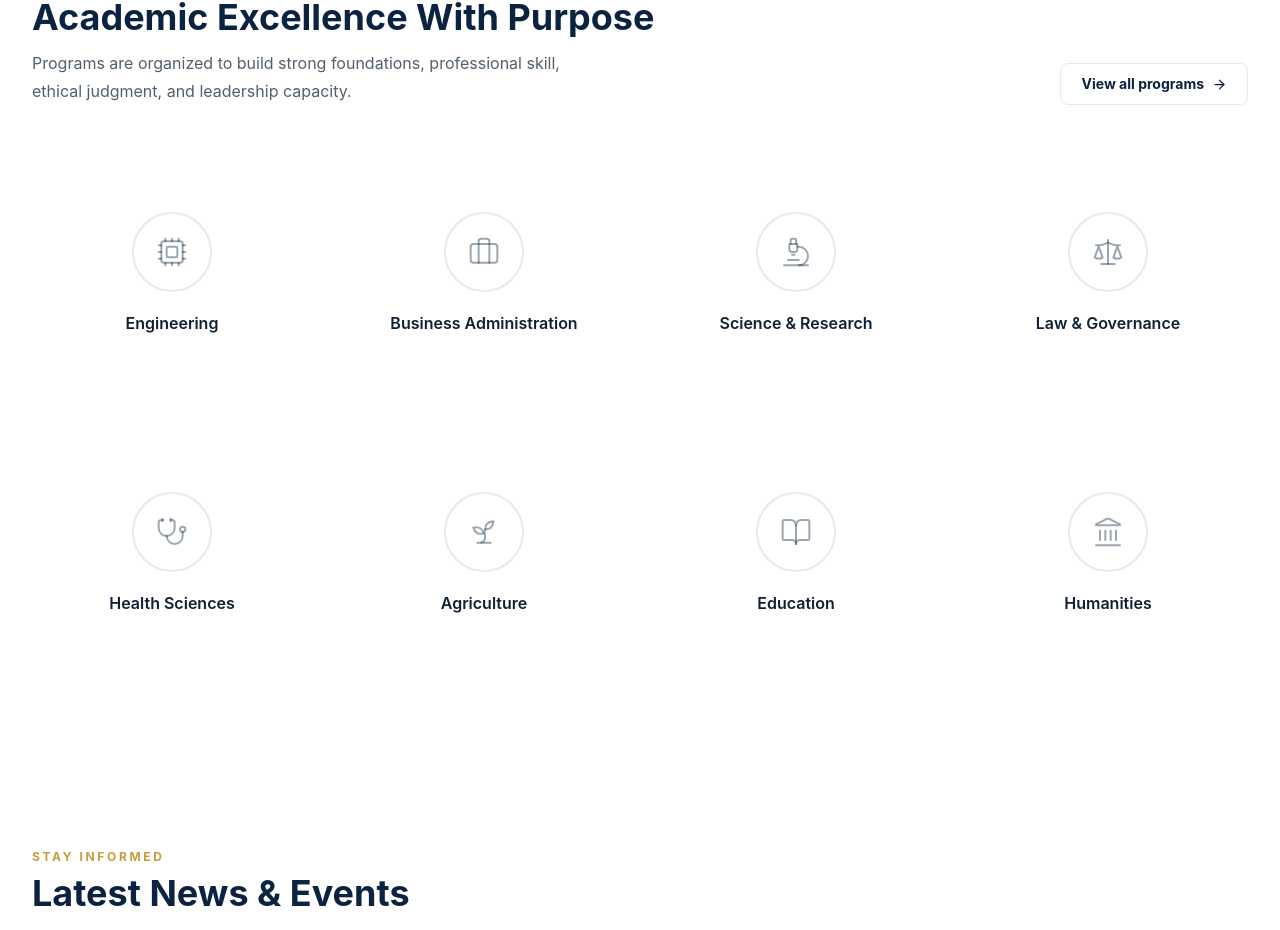
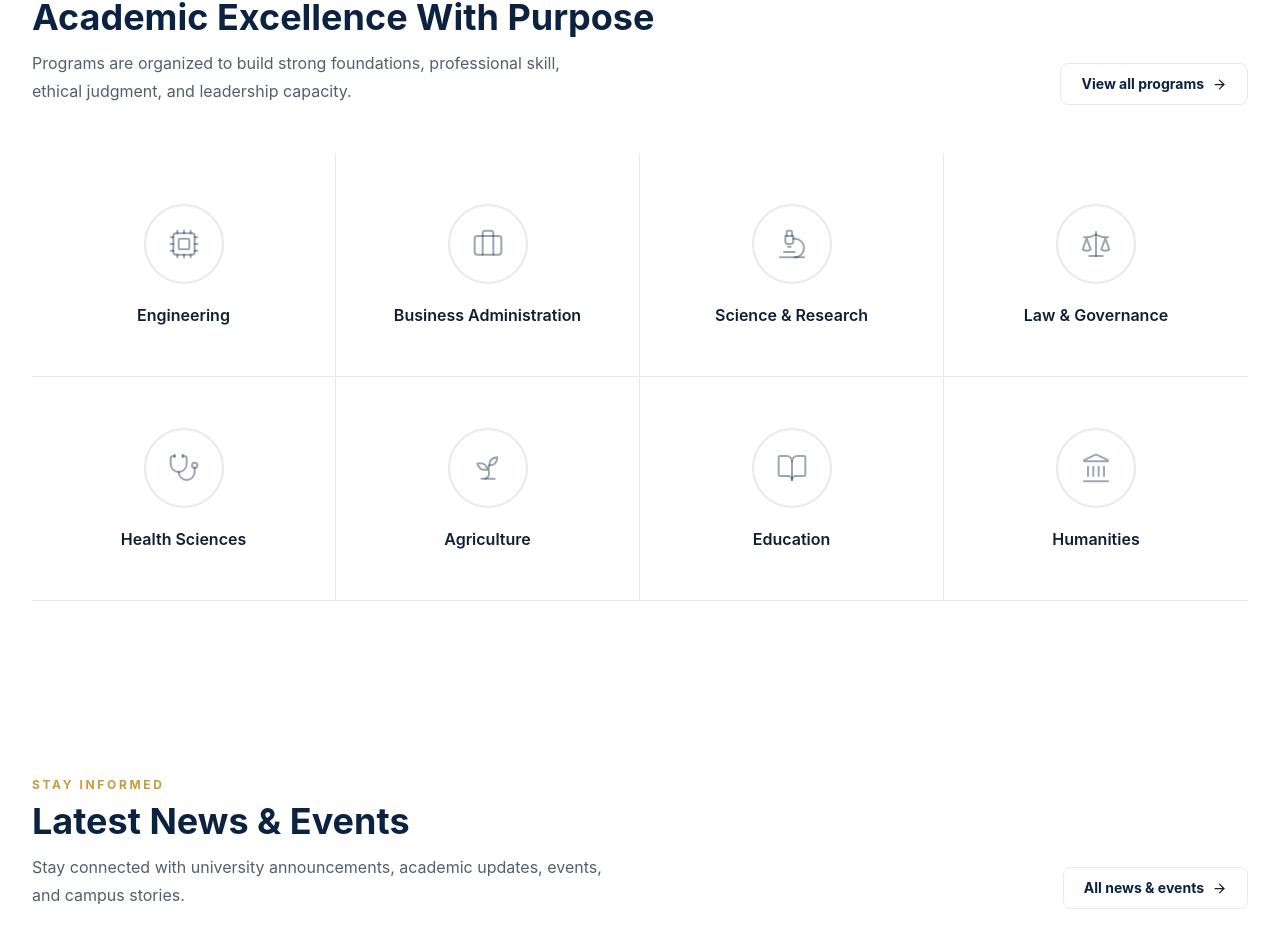
Before and after one commit to Arvi-Saleque/buek, a Next.js app: page / in a window 1280 px wide. Shown: the part 1925-2855 px from the top of the page. Built offline with nearby package versions, Linux system fonts and the light colour scheme; no server answers; the database is empty.

Commit message:
Restore academic card dividers

```diff
--- a/src/app/(site)/page.tsx
+++ b/src/app/(site)/page.tsx
@@ -304,14 +304,14 @@ export default async function HomePage() {
             </Link>
           </div>
 
-          <div className="grid gap-x-8 gap-y-10 sm:grid-cols-2 lg:grid-cols-4">
+          <div className="grid sm:grid-cols-2 lg:grid-cols-4">
             {academicCards.map((card, index) => {
               const Icon = quickAccessIconMap[card.icon] || BookOpen;
 
               return (
                 <div
                   key={`${card.title}-${index}`}
-                  className="group flex min-h-60 flex-col items-center justify-center gap-5 px-8 py-14 text-center transition hover:-translate-y-1"
+                  className="group flex min-h-56 flex-col items-center justify-center gap-5 border-b border-university-line px-8 py-12 text-center transition hover:-translate-y-1 sm:border-r sm:[&:nth-child(2n)]:border-r-0 lg:[&:nth-child(2n)]:border-r lg:[&:nth-child(4n)]:border-r-0"
                 >
                   <span className="grid h-20 w-20 place-items-center rounded-full border-2 border-university-line text-university-navy/40 transition group-hover:border-university-gold group-hover:text-university-gold">
                     <Icon size={32} strokeWidth={1.5} />
```
